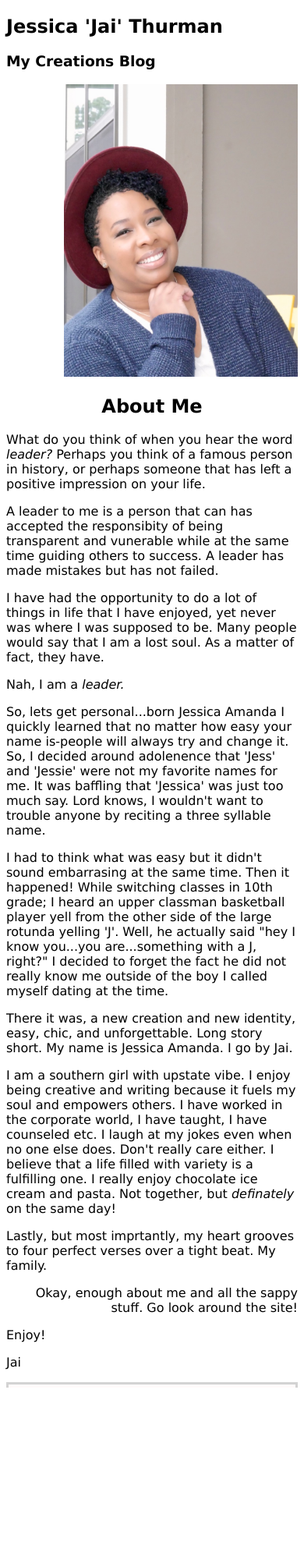
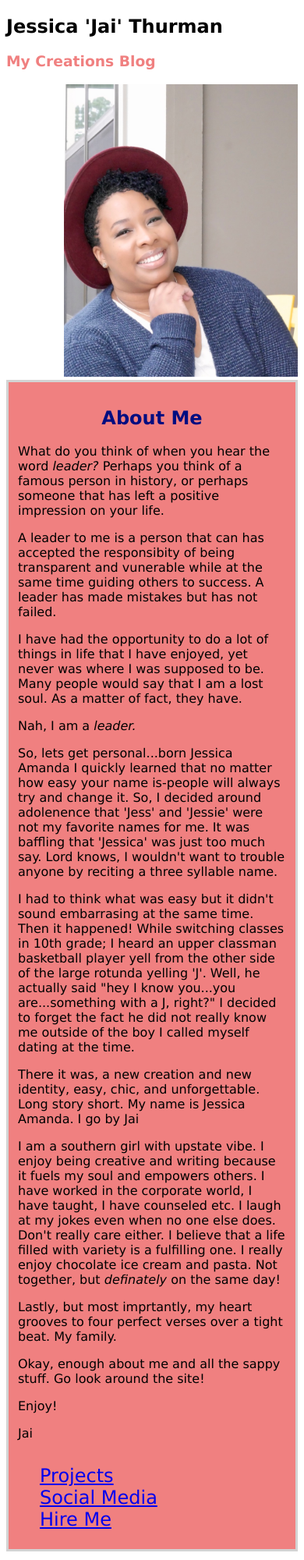
Before and after one commit to 1JaiT/hello-css-about-me, a plain HTML site: page index.html in a window 390 px wide. Shown: the top 2000 px of the page at 78% size. Drawn offline with Linux system fonts and the light colour scheme.

Commit message:
about-me-section
this is a repo of a changes to about me page. working on border postions fixes

```diff
--- a/index.html
+++ b/index.html
@@ -11,96 +11,70 @@
 <title>Career Portfolio Website</title>
 <section>
 
+
 <h1>Jessica 'Jai' Thurman</h1>
-<h3>My Creations Blog
-
-</h3>
+<h3>My Creations Blog</h3>
 
 
 <img src="images/profile-pic.jpg" alt="pic of Jai" width="300">
 
-<body><h2>About Me</h2>
-    <p>
-        What do you think of when you hear the word <em>leader?</em>
-        Perhaps you think of a famous person in history, or perhaps someone
-        that has left a positive impression on your life.
-    </p>
-    <p>
-        A leader to me is a person that can has accepted the responsibity of being
-        transparent and vunerable while at the same time guiding others to success.
-        A leader has made mistakes but has not failed.
-    </p>
-    <p>
-        I have had the opportunity to do a lot of things in life that I have enjoyed,
-        yet never was where I was supposed to be.
-        Many people would say that I am a lost soul. As a matter of fact, they have.
-    </p>
-     <p>
-        Nah, I am a <em>leader.</em>
-    </p>
 
-    <p>
 
-        So, lets get personal...born Jessica Amanda I quickly learned that no matter how
+<div class = "row">
+
+    <div class = "columnA">
+        <h2>About Me</h2>
+        <p>What do you think of when you hear the word <em>leader?</em>
+            Perhaps you think of a famous person in history, or perhaps someone
+            that has left a positive impression on your life.</p>
+
+        <p>A leader to me is a person that can has accepted the responsibity of being
+            transparent and vunerable while at the same time guiding others to success.
+            A leader has made mistakes but has not failed.</p>
+
+        <p>I have had the opportunity to do a lot of things in life that I have enjoyed,
+            yet never was where I was supposed to be.
+            Many people would say that I am a lost soul. As a matter of fact, they have.</p>
+
+        <p>Nah, I am a <em>leader.</em></p>
+
+        <p>So, lets get personal...born Jessica Amanda I quickly learned that no matter how
         easy your name is-people will always try and change it. So, I decided around adolenence
         that 'Jess' and 'Jessie' were not my favorite names for me. It was baffling that 'Jessica' was just too much
-        say. Lord knows, I wouldn't want to trouble anyone by reciting a three syllable name.
-    </P>
+        say. Lord knows, I wouldn't want to trouble anyone by reciting a three syllable name.</P>
 
-    <p>
 
-         I had to think what was easy but it didn't sound embarrasing at the same time. Then it happened!
+        <p> I had to think what was easy but it didn't sound embarrasing at the same time. Then it happened!
         While switching classes in 10th grade; I heard an upper classman basketball player yell from the other side of
         the large rotunda yelling 'J'. Well,
         he actually said "hey I know you...you are...something with a J, right?" I decided
         to forget the fact he did not really know me outside of the boy I called myself dating at the
-        time.
-     <p>
-        There it was, a new creation and new identity, easy, chic, and unforgettable.
-        Long story short. My name is Jessica Amanda. I go by Jai.
-    </p>
-    </p>
+        time.<p>
 
-    <p>
-        I am a southern girl with upstate vibe. I enjoy being
+       <p>There it was, a new creation and new identity, easy, chic, and unforgettable.
+        Long story short. My name is Jessica Amanda. I go by Jai</p>
+        <p>I am a southern girl with upstate vibe. I enjoy being
         creative and writing because it fuels my soul and empowers others. I have worked
         in the corporate world, I have taught, I have counseled etc. I laugh at my jokes even
         when no one else does. Don't really care either. I believe that a
         life filled with variety is a fulfilling one. I really enjoy chocolate ice cream
-        and pasta. Not together, but <em>definately</em> on the same day!
-    </p>
-     <p>   Lastly, but most imprtantly, my heart grooves to four perfect verses over
-        a tight beat. My family.
-    </p>
-
-        Okay, enough about me and all the sappy stuff. Go look around the site!
-    <p>
-        Enjoy!
-    </p>
-    <p>
-        Jai
-    </p>
-</body></section>
-
-
-<section>
-
-    <ul>
-         <li>Projects</li>
-         <li>Social Media</li>
-         <li>Hire Me</li>
-
-    </ul>
+        and pasta. Not together, but <em>definately</em> on the same day!</p>
+     <p>Lastly, but most imprtantly, my heart grooves to four perfect verses over
+        a tight beat. My family.</p>
+        <p>Okay, enough about me and all the sappy stuff. Go look around the site!</p>
+        <p>Enjoy!</p>
+         <p>Jai</p>
+     </div>
 
 
 
 
+     <div class = "footer">
+        <ul>
+        <a href = "Projects">Projects</a><br>
+        <a href = "Projects">Social Media</a><br>
+        <a href = "Hire Me">Hire Me</a>
+    </ul>
 
-
-
-
-
-</section>
-
-
+  </div>
 </html>
--- a/styles.css
+++ b/styles.css
@@ -1,4 +1,51 @@
+* {
+    box-sizing: border-box;
+}
 
+.header {
+    background-color: rgb(156, 210, 247);
+    padding: 20px;
+    text-align: left;
+}
+
+.nav_menu {
+    overflow: hidden;
+    background-color: rgb(26, 50, 158);
+}
+.nav_menu a {
+    float: left;
+    display: block;
+    color: white;
+    text-align: center;
+    padding: 14px 16px;
+    text-decoration: none;
+}
+.nav_menu a:hover {
+    background-color: white;
+    color: rgb(26, 50, 158);
+}
+
+.columnA, .columnB, .columnC {
+    float: left;
+    width: 31%;
+    padding: 15px;
+    text-align:justify;
+}
+h2 {
+    color:rgb(0, 13, 128);
+    text-align:center;
+}
+
+@media screen and (max-width:600px) {
+    .columnA {
+        width: 50%;
+    }
+}
+@media screen and (max-width:400px) {
+    .columnA {
+        width: 100%;
+    }
+}
 
 html {
     font-family: Verdana, Geneva, Tahoma, sans-serif;}
@@ -7,7 +54,8 @@ h1 {
     text-align: left;
 }
 h3 {
-text-decoration-color: rgb(22, 124, 192);}
+font-style: normal; color: lightcoral;
+}
 
 h3 {
     text-align: left;
@@ -21,20 +69,17 @@ body {
 p {
 text-align: left;}
 
-ul {
-    list-style-type: none;
-    padding: 0;
-    border: solid;
-    color: lightgrey;
-    background-color: snow;
+.footer {
+    background-color: lightcoral;
+    padding: 20px;
+    text-align: left;
+
+list-style-position: inside;
+padding: 0;
+border: solid;
+color: lightgrey;
+background-color: lightcoral;
+text-align: left;
+font-size: 18pt;
+
 }
-
-ul li {
-    padding: 40px 30px;
-    font-weight: bold;
-    color: rgb(22, 124, 192);
-}
-
-ul li:last-child {
-    border-bottom: none;
-}
```
